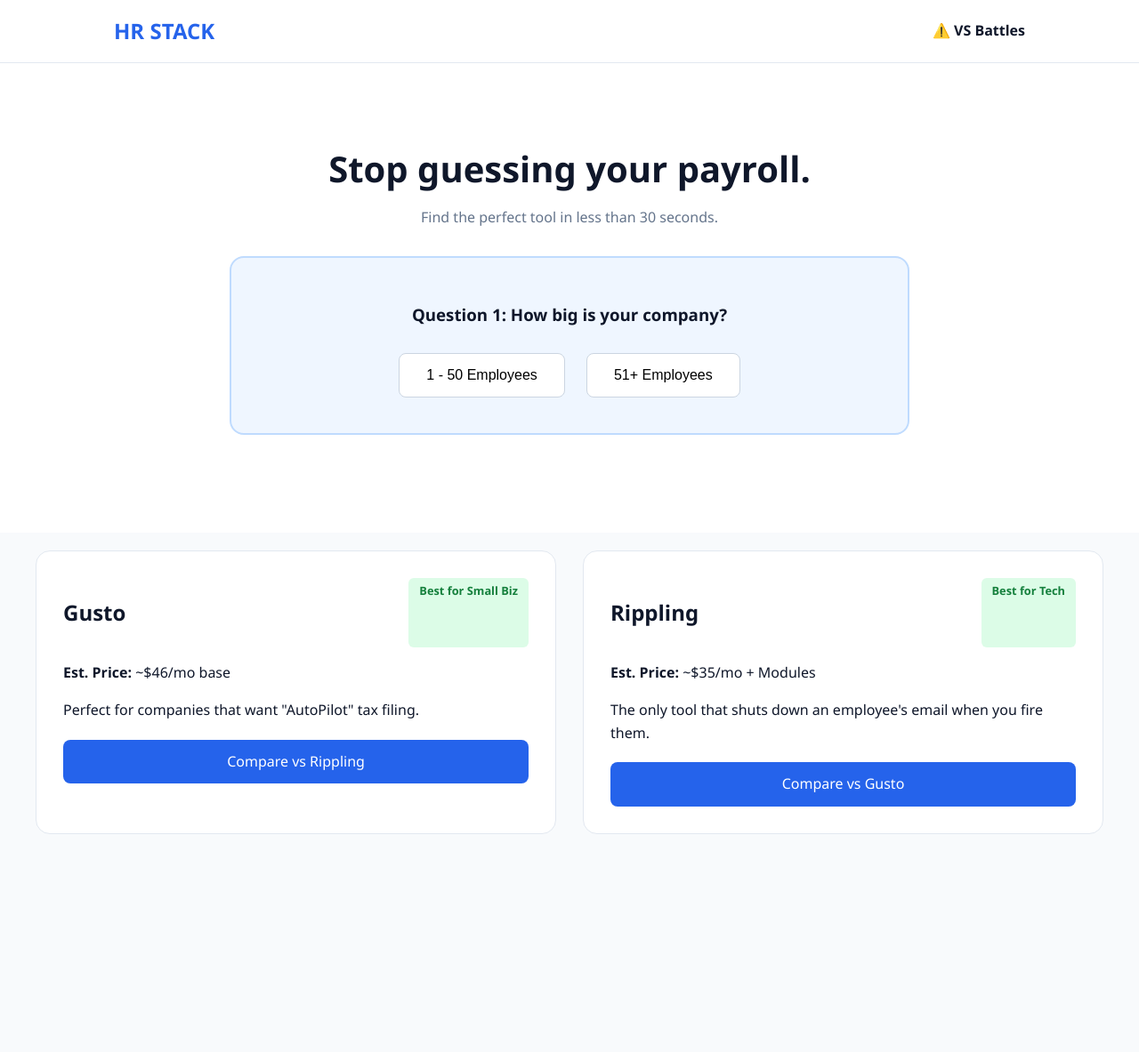
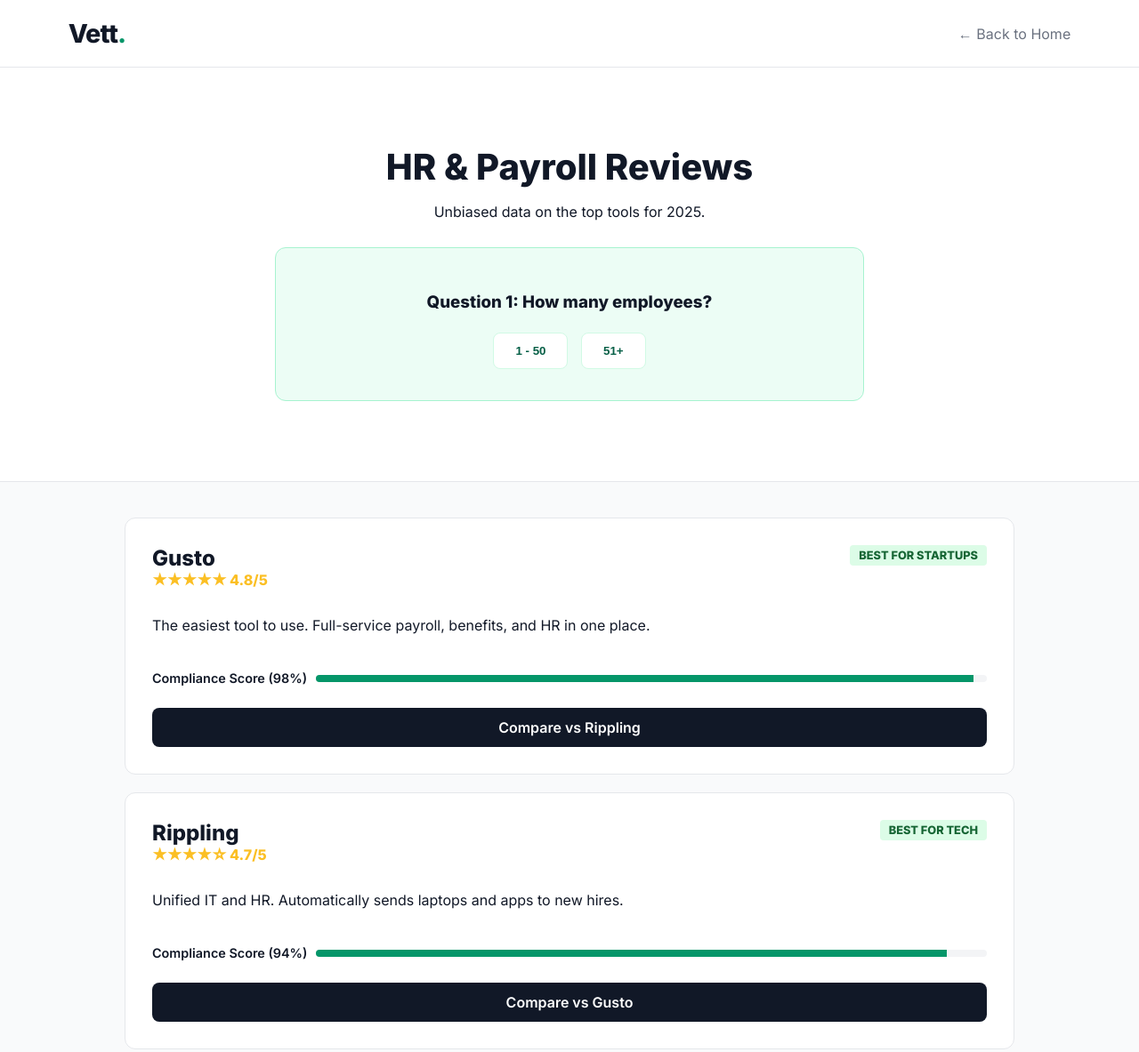
Before and after one commit to dhanin22/landing-page, a plain HTML site: page payroll.html in a window 1280 px wide. Shown: the whole page at 89% size. Before the commit the page ends 958 px from the top, so only its background shows below. Drawn offline with Linux system fonts and the light colour scheme.

Commit message:
Update payroll.html

```diff
--- a/payroll.html
+++ b/payroll.html
@@ -3,121 +3,133 @@
 <head>
     <meta charset="UTF-8">
     <meta name="viewport" content="width=device-width, initial-scale=1.0">
-    <title>HR Stack | Payroll Software Reviews & Comparison</title>
-    <meta name="description" content="Compare Gusto vs Rippling vs BambooHR. Unbiased reviews, pricing estimates, and compliance scores for 2025.">
+    <title>Best Payroll Software 2025 | Vett Reviews</title>
+    <meta name="description" content="Detailed compliance and pricing reviews for Gusto, Rippling, and BambooHR. Vetted by HR professionals.">
+
+    <script type="application/ld+json">
+    {
+      "@context": "https://schema.org",
+      "@type": "ItemList",
+      "itemListElement": [
+        {
+          "@type": "Product",
+          "position": 1,
+          "name": "Gusto",
+          "aggregateRating": { "@type": "AggregateRating", "ratingValue": "4.8", "reviewCount": "1240" }
+        },
+        {
+          "@type": "Product",
+          "position": 2,
+          "name": "Rippling",
+          "aggregateRating": { "@type": "AggregateRating", "ratingValue": "4.7", "reviewCount": "850" }
+        }
+      ]
+    }
+    </script>
+
+    <link href="https://fonts.googleapis.com/css2?family=Inter:wght@400;600;800&display=swap" rel="stylesheet">
 
     <style>
-        :root { --primary: #2563eb; --dark: #0f172a; --light: #f8fafc; --accent: #10b981; }
-        body { font-family: 'Segoe UI', system-ui, sans-serif; margin: 0; background: var(--light); color: var(--dark); line-height: 1.6; }
-        nav { background: white; padding: 1rem 10%; display: flex; justify-content: space-between; align-items: center; border-bottom: 1px solid #e2e8f0; }
-        .logo { font-weight: 800; font-size: 1.5rem; color: var(--primary); text-decoration: none;}
+        :root { --black: #111827; --light: #f9fafb; --green: #059669; --white: #ffffff; }
+        body { font-family: 'Inter', sans-serif; margin: 0; background: var(--light); color: var(--black); }
 
-        header { text-align: center; padding: 60px 20px; background: white; }
-        h1 { font-size: 2.5rem; margin-bottom: 10px; }
-        .subtitle { color: #64748b; max-width: 600px; margin: 0 auto 30px auto; }
+        nav { background: white; padding: 20px 6%; display: flex; justify-content: space-between; align-items: center; border-bottom: 1px solid #e5e7eb; }
+        .logo { font-weight: 900; font-size: 1.8rem; text-decoration: none; color: var(--black); letter-spacing: -1px; }
+        .logo span { color: var(--green); }
 
-        /* QUIZ STYLES */
-        .quiz-container { background: #eff6ff; max-width: 700px; margin: 0 auto 50px auto; padding: 30px; border-radius: 16px; text-align: center; border: 2px solid #bfdbfe; }
-        .quiz-step { display: none; } /* Hidden by default */
-        .quiz-step.active { display: block; animation: fadeIn 0.5s; }
-        .quiz-btn { background: white; border: 1px solid #cbd5e1; padding: 15px 30px; margin: 10px; border-radius: 8px; cursor: pointer; font-size: 1rem; transition: 0.2s; }
-        .quiz-btn:hover { border-color: var(--primary); color: var(--primary); background: #f0f9ff; }
-        .result-box { display: none; background: var(--dark); color: white; padding: 30px; border-radius: 12px; margin-top: 20px; }
+        header { background: white; padding: 60px 20px; text-align: center; border-bottom: 1px solid #e5e7eb; }
+        h1 { font-size: 2.5rem; margin-bottom: 10px; font-weight: 800; }
 
-        /* GRID STYLES */
-        main { max-width: 1200px; margin: 0 auto; padding: 20px; }
-        .grid { display: grid; grid-template-columns: repeat(auto-fit, minmax(300px, 1fr)); gap: 30px; }
-        .card { background: white; padding: 30px; border-radius: 16px; border: 1px solid #e2e8f0; }
-        .badge { background: #dcfce7; color: #15803d; padding: 4px 12px; border-radius: 6px; font-weight: bold; font-size: 0.8rem; }
-        .cta-btn { display: block; text-align: center; background: var(--primary); color: white; padding: 12px; border-radius: 8px; text-decoration: none; margin-top: 20px; }
+        /* QUIZ WIDGET */
+        .quiz-box { background: #ecfdf5; border: 1px solid #a7f3d0; max-width: 600px; margin: 30px auto; padding: 30px; border-radius: 12px; }
+        .quiz-step { display: none; }
+        .quiz-step.active { display: block; }
+        .btn-quiz { background: white; border: 1px solid #d1fae5; padding: 12px 24px; border-radius: 8px; cursor: pointer; font-weight: 600; margin: 5px; color: #065f46; }
+        .btn-quiz:hover { background: #d1fae5; }
 
-        @keyframes fadeIn { from { opacity: 0; transform: translateY(10px); } to { opacity: 1; transform: translateY(0); } }
+        /* GRID */
+        main { max-width: 1000px; margin: 40px auto; padding: 0 20px; }
+        .card { background: white; padding: 30px; border-radius: 12px; border: 1px solid #e5e7eb; margin-bottom: 20px; display: flex; flex-direction: column; gap: 15px; }
+        .card-header { display: flex; justify-content: space-between; align-items: start; }
+        .badge { background: #dcfce7; color: #166534; padding: 4px 10px; border-radius: 4px; font-size: 0.8rem; font-weight: bold; }
+
+        .score-row { display: flex; align-items: center; gap: 10px; font-size: 0.9rem; font-weight: 600; margin-top: 10px; }
+        .bar-bg { flex: 1; height: 8px; background: #f3f4f6; border-radius: 4px; overflow: hidden; }
+        .bar-fill { height: 100%; background: var(--green); }
+
+        .cta-btn { background: var(--black); color: white; text-align: center; padding: 12px; border-radius: 8px; text-decoration: none; font-weight: 600; margin-top: 10px; }
+        .cta-btn:hover { opacity: 0.9; }
     </style>
 </head>
 <body>
 
     <nav>
-        <a href="index.html" class="logo">HR STACK</a>
-        <div><a href="compare-gusto-rippling.html" style="color:var(--dark); text-decoration:none; font-weight:600;">⚠️ VS Battles</a></div>
+        <a href="index.html" class="logo">Vett<span>.</span></a>
+        <a href="index.html" style="text-decoration:none; color:#6b7280;">← Back to Home</a>
     </nav>
 
     <header>
-        <h1>Stop guessing your payroll.</h1>
-        <p class="subtitle">Find the perfect tool in less than 30 seconds.</p>
+        <h1>HR & Payroll Reviews</h1>
+        <p>Unbiased data on the top tools for 2025.</p>
 
-        <div class="quiz-container">
+        <div class="quiz-box">
             <div id="step1" class="quiz-step active">
-                <h3>Question 1: How big is your company?</h3>
-                <button class="quiz-btn" onclick="nextStep(1, 'small')">1 - 50 Employees</button>
-                <button class="quiz-btn" onclick="nextStep(1, 'large')">51+ Employees</button>
+                <h3>Question 1: How many employees?</h3>
+                <button class="btn-quiz" onclick="nextStep('small')">1 - 50</button>
+                <button class="btn-quiz" onclick="nextStep('large')">51+</button>
             </div>
-
-            <div id="step2" class="quiz-step">
-                <h3>Question 2: Do you need to manage Laptops/IT?</h3>
-                <button class="quiz-btn" onclick="nextStep(2, 'no')">No, just Payroll</button>
-                <button class="quiz-btn" onclick="nextStep(2, 'yes')">Yes, IT + HR</button>
-            </div>
-
-            <div id="result" class="result-box">
-                <h2 id="result-title">We Recommend: Gusto</h2>
-                <p id="result-desc">Because you are a smaller team focused purely on payroll compliance.</p>
-                <a href="#" class="cta-btn" style="background:white; color:var(--dark); display:inline-block; padding:10px 30px;">See Pricing</a>
+            <div id="result" class="quiz-step">
+                <h3 id="result-text"></h3>
+                <p>Based on your size, this is the safest choice.</p>
             </div>
         </div>
     </header>
 
     <main>
-        <div class="grid">
-            <article class="card">
-                <div style="display:flex; justify-content:space-between;">
-                    <h2>Gusto</h2>
-                    <span class="badge">Best for Small Biz</span>
+        <div class="card">
+            <div class="card-header">
+                <div>
+                    <h2 style="margin:0;">Gusto</h2>
+                    <div style="color:#fbbf24; font-weight:bold;">★★★★★ 4.8/5</div>
                 </div>
-                <p><strong>Est. Price:</strong> ~$46/mo base</p>
-                <p>Perfect for companies that want "AutoPilot" tax filing.</p>
-                <a href="compare-gusto-rippling.html" class="cta-btn">Compare vs Rippling</a>
-            </article>
+                <span class="badge">BEST FOR STARTUPS</span>
+            </div>
+            <p>The easiest tool to use. Full-service payroll, benefits, and HR in one place.</p>
 
-            <article class="card">
-                <div style="display:flex; justify-content:space-between;">
-                    <h2>Rippling</h2>
-                    <span class="badge">Best for Tech</span>
+            <div class="score-row">
+                <span>Compliance Score (98%)</span>
+                <div class="bar-bg"><div class="bar-fill" style="width:98%"></div></div>
+            </div>
+
+            <a href="compare-gusto-rippling.html" class="cta-btn">Compare vs Rippling</a>
+        </div>
+
+        <div class="card">
+            <div class="card-header">
+                <div>
+                    <h2 style="margin:0;">Rippling</h2>
+                    <div style="color:#fbbf24; font-weight:bold;">★★★★☆ 4.7/5</div>
                 </div>
-                <p><strong>Est. Price:</strong> ~$35/mo + Modules</p>
-                <p>The only tool that shuts down an employee's email when you fire them.</p>
-                <a href="compare-gusto-rippling.html" class="cta-btn">Compare vs Gusto</a>
-            </article>
+                <span class="badge">BEST FOR TECH</span>
+            </div>
+            <p>Unified IT and HR. Automatically sends laptops and apps to new hires.</p>
+
+            <div class="score-row">
+                <span>Compliance Score (94%)</span>
+                <div class="bar-bg"><div class="bar-fill" style="width:94%"></div></div>
+            </div>
+
+            <a href="compare-gusto-rippling.html" class="cta-btn">Compare vs Gusto</a>
         </div>
     </main>
 
     <script>
-        let score = 0;
-        function nextStep(step, answer) {
-            document.getElementById('step' + step).style.display = 'none';
-
-            // Logic: 'large' companies or 'IT' needs = Rippling points
-            if (answer === 'large') score += 1;
-            if (answer === 'yes') score += 1;
-
-            if (step < 2) {
-                document.getElementById('step' + (step + 1)).classList.add('active');
-            } else {
-                showResult();
-            }
-        }
-
-        function showResult() {
-            let resultBox = document.getElementById('result');
-            resultBox.style.display = 'block';
-            resultBox.style.animation = 'fadeIn 0.5s';
-
-            if (score >= 1) {
-                document.getElementById('result-title').innerText = "We Recommend: Rippling";
-                document.getElementById('result-desc').innerText = "Since you need IT management or are scaling fast, Rippling's unified platform is the winner.";
-            } else {
-                document.getElementById('result-title').innerText = "We Recommend: Gusto";
-                document.getElementById('result-desc').innerText = "For pure payroll ease-of-use without complex IT needs, Gusto is undefeated.";
-            }
+        function nextStep(size) {
+            document.getElementById('step1').style.display = 'none';
+            document.getElementById('result').style.display = 'block';
+            let text = document.getElementById('result-text');
+            if(size === 'small') { text.innerText = "We Recommend: Gusto"; }
+            else { text.innerText = "We Recommend: Rippling"; }
         }
     </script>
 
```
